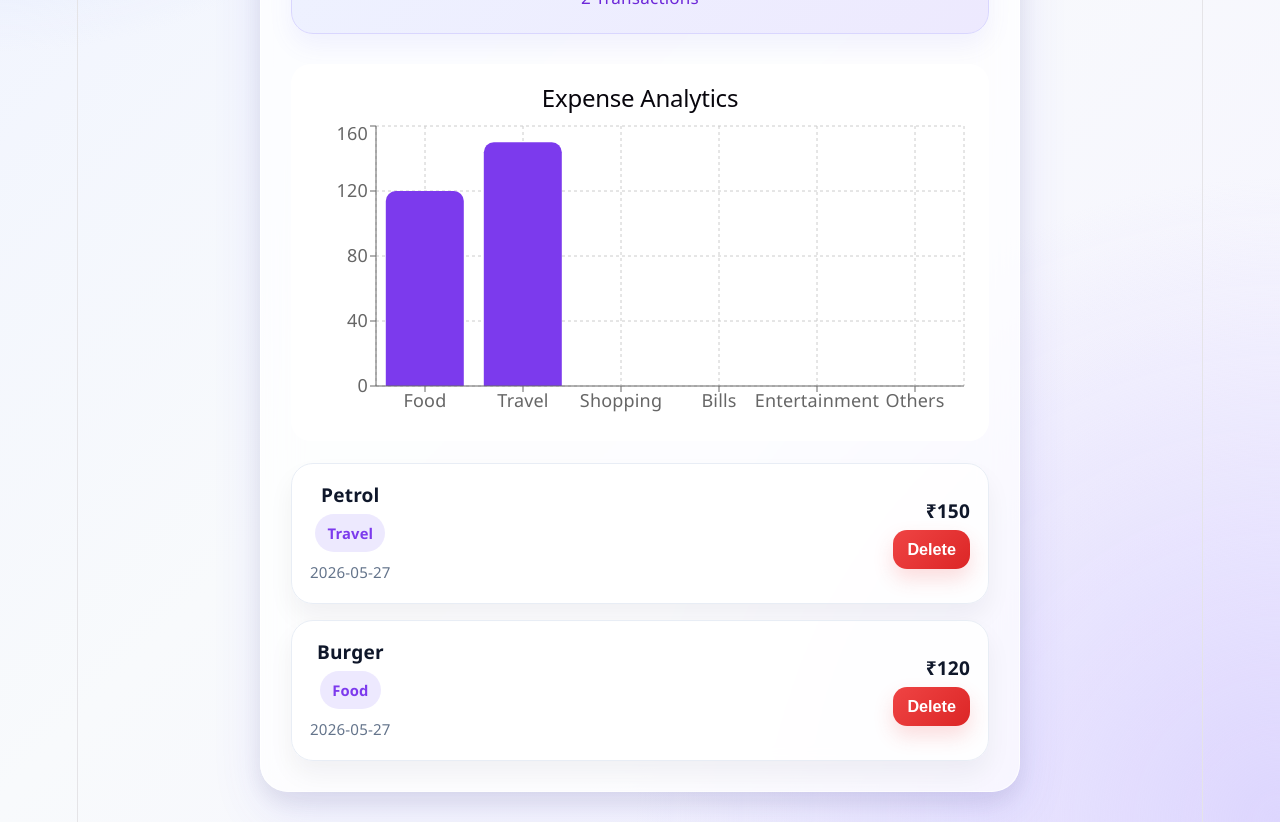
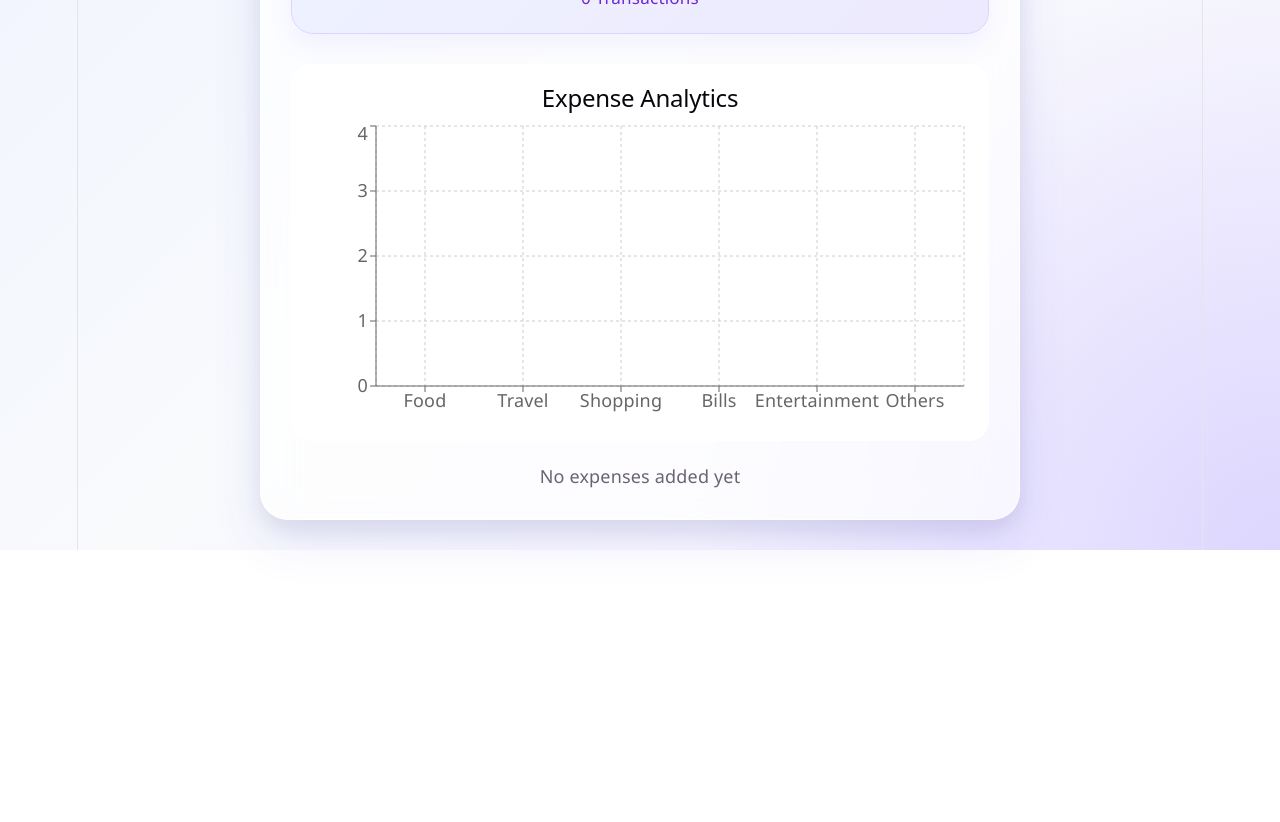
Before and after one commit to nmayavanshi1999/Expense-Tracker, a React (Vite) app: page / in a window 1280 px wide. Shown: the part 500-1322 px from the top of the page. After the commit the page ends 1050 px from the top, so only its background shows below. Built offline with nearby package versions, Linux system fonts and the light colour scheme.

Commit message:
updated expense tracker

```diff
--- a/src/App.jsx
+++ b/src/App.jsx
@@ -1,4 +1,4 @@
-import { useState } from "react";
+import { useState, useEffect } from "react";
 import "./App.css";
 import { toast } from "react-toastify";
 import {
@@ -17,66 +17,18 @@ function App() {
   const [category, setCategory] = useState("Food");
   const [date, setDate] = useState("");
 
-  const [expenses, setExpenses] = useState(()=>{
+  const [expenses, setExpenses] = useState(() => {
+    try {
       const savedExpenses = localStorage.getItem("expenses");
-    return savedExpenses
-      ? JSON.parse(savedExpenses):
-  [
-    {
-      id: 1,
-      title: "Petrol",
-      amount: 150,
-      category: "Travel",
-      date: "2026-05-27",
-    },
-    {
-      id: 2,
-      title: "Burger",
-      amount: 120,
-      category: "Food",
-      date: "2026-05-27",
-    },
-  ]
+      return savedExpenses ? JSON.parse(savedExpenses) : [];
+    } catch (error) {
+      return [];
+    }
   });
-  const chartData = [
-    {
-      category: "Food",
-      amount: expenses
-        .filter((item) => item.category === "Food")
-        .reduce((total, item) => total + item.amount, 0),
-    },
-    {
-      category: "Travel",
-      amount: expenses
-        .filter((item) => item.category === "Travel")
-        .reduce((total, item) => total + item.amount, 0),
-    },
-    {
-      category: "Shopping",
-      amount: expenses
-        .filter((item) => item.category === "Shopping")
-        .reduce((total, item) => total + item.amount, 0),
-    },
-    {
-      category: "Bills",
-      amount: expenses
-        .filter((item) => item.category === "Bills")
-        .reduce((total, item) => total + item.amount, 0),
-    },
 
-    {
-      category: "Entertainment",
-      amount: expenses
-        .filter((item) => item.category === "Entertainment")
-        .reduce((total, item) => total + item.amount, 0),
-    },
-    {
-      category: "Others",
-      amount: expenses
-        .filter((item) => item.category === "Others")
-        .reduce((total, item) => total + item.amount, 0),
-    },
-  ];
+  useEffect(() => {
+    localStorage.setItem("expenses", JSON.stringify(expenses));
+  }, [expenses]);
 
   const addExpense = (e) => {
     e.preventDefault();
@@ -86,15 +38,22 @@ function App() {
       return;
     }
 
+    if (Number(amount) <= 0) {
+      toast.warn("Amount must be greater than 0");
+      return;
+    }
+
     const newExpense = {
       id: Date.now(),
-      title: title,
+      title: title.trim(),
       amount: Number(amount),
-      category: category,
-      date: date,
+      category,
+      date,
     };
 
-    setExpenses([...expenses, newExpense]);
+    setExpenses((prevExpenses) => [...prevExpenses, newExpense]);
+
+    toast.success("Expense added successfully");
 
     setTitle("");
     setAmount("");
@@ -105,9 +64,26 @@ function App() {
   const deleteExpense = (id) => {
     const updatedExpenses = expenses.filter((item) => item.id !== id);
     setExpenses(updatedExpenses);
+    toast.error("Expense deleted");
   };
 
   const totalExpense = expenses.reduce((total, item) => total + item.amount, 0);
+
+  const categories = [
+    "Food",
+    "Travel",
+    "Shopping",
+    "Bills",
+    "Entertainment",
+    "Others",
+  ];
+
+  const chartData = categories.map((cat) => ({
+    category: cat,
+    amount: expenses
+      .filter((item) => item.category === cat)
+      .reduce((total, item) => total + item.amount, 0),
+  }));
 
   return (
     <div className="app">
@@ -177,7 +153,10 @@ function App() {
         </div>
 
         <div className="expense-list">
-          {expenses.map((item) => (
+          {expenses.length === 0 ? (
+            <p className="empty-message">No expenses added yet</p>
+          ) : (
+            expenses.map((item) => (
               <div className="expense-item" key={item.id}>
                 <div>
                   <h3>{item.title}</h3>
@@ -195,7 +174,8 @@ function App() {
                   </button>
                 </div>
               </div>
-          ))}
+            ))
+          )}
         </div>
       </div>
     </div>
```
Lines whose indentation alone changed are shown as unchanged.
